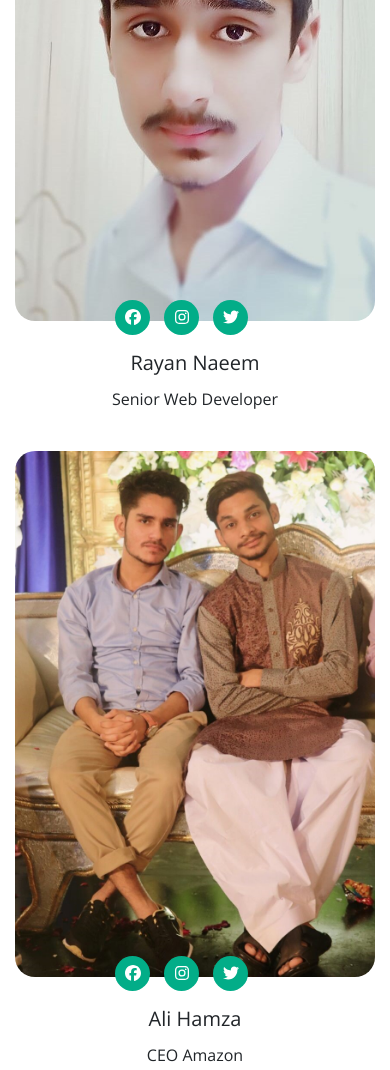
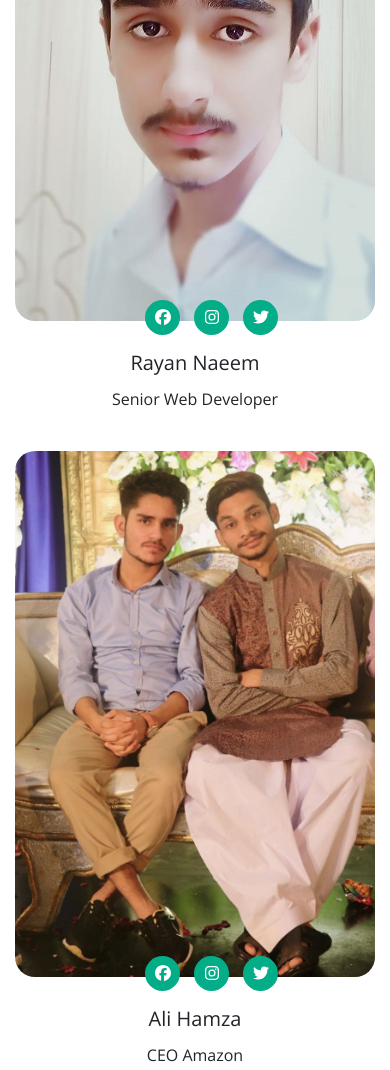
Before and after one commit to mrmaherusama/estate-agent.github.io, a plain HTML site: page about.html in a window 390 px wide. Shown: the part 3114-4184 px from the top of the page. Drawn offline with nearby package versions, Linux system fonts and the light colour scheme.

Commit message:
Update style.css
hello

```diff
--- a/css/style.css
+++ b/css/style.css
@@ -966,6 +966,6 @@ margin: 20px 0px;
 .social-icons-about{
 	position: absolute;
 	bottom: 60px;
-	left:100px;
+	left:130px;
 }
 }
```
